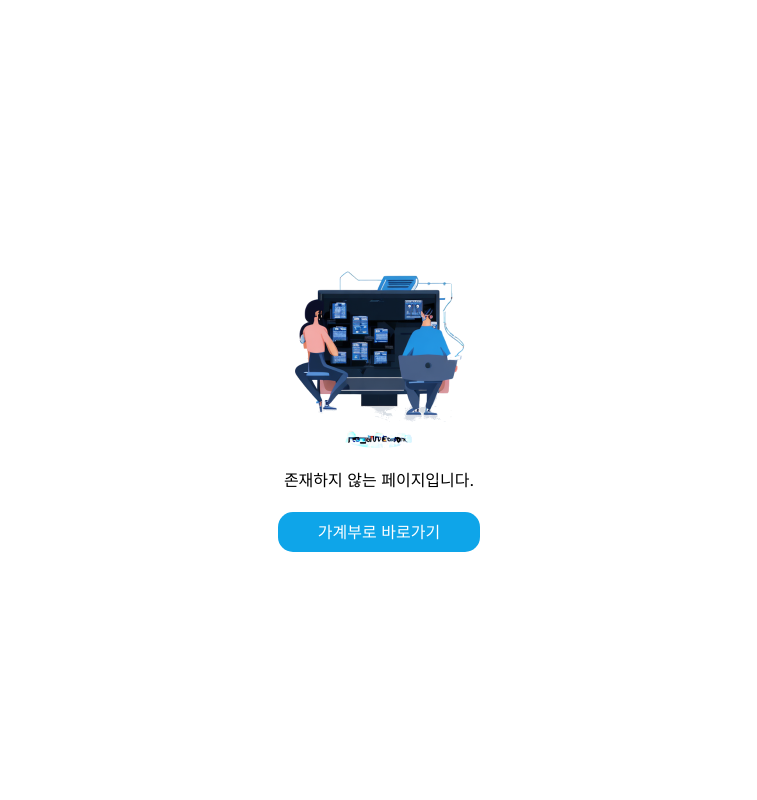
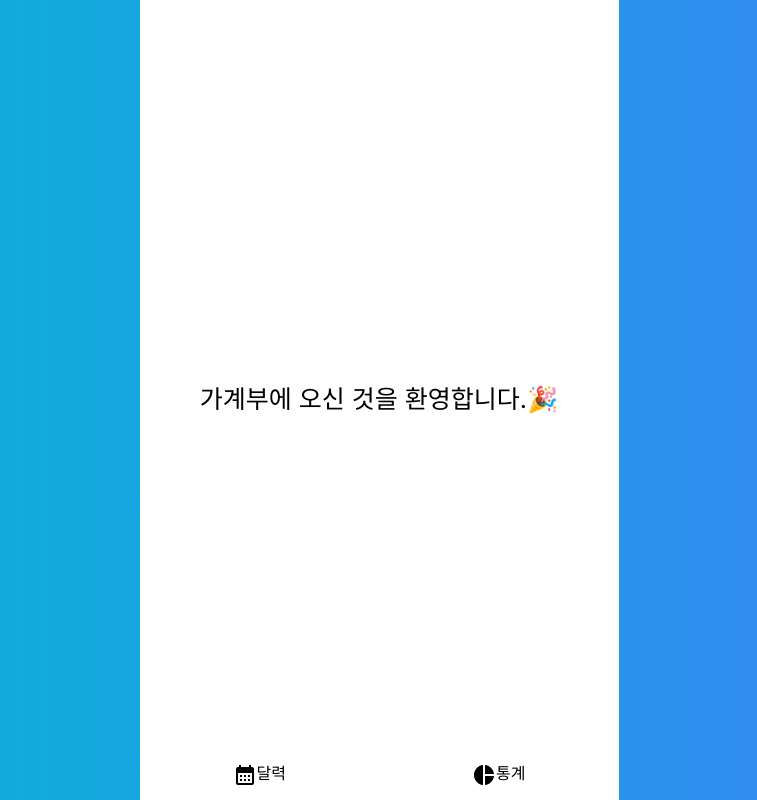
Before and after one commit to gagyeong17/account-book, a Next.js app: page / in a window 1280 px wide. Shown: the whole page, without its empty margins (261-1018 px from the left). Built offline with nearby package versions, Linux system fonts and the light colour scheme.

Commit message:
폴더구조 및 라우팅

```diff
--- a/package.json
+++ b/package.json
@@ -9,6 +9,10 @@
     "lint": "next lint"
   },
   "dependencies": {
+    "@emotion/react": "^11.11.3",
+    "@emotion/styled": "^11.11.0",
+    "@mui/icons-material": "^5.15.10",
+    "@mui/material": "^5.15.10",
     "commitizen": "^4.3.0",
     "cz-emoji": "^1.3.2-canary.2",
     "next": "14.1.0",
--- a/src/app/calendar/page.tsx
+++ b/src/app/calendar/page.tsx
@@ -1,5 +1,12 @@
+'use client';
+// import NavigationBar from '../components/NavigationBar';
 const Page = () => {
-  return <>가계부를 만들어 보겠습니다!</>;
+  return (
+    <div className="w-full">
+      {/* <NavigationBar title="가계부" /> */}
+      가계부
+    </div>
+  );
 };
 
 export default Page;
--- /dev/null
+++ b/src/app/components/Footer.tsx
@@ -0,0 +1,29 @@
+import Link from 'next/link';
+import CalendarMonthIcon from '@mui/icons-material/CalendarMonth';
+import PieChartIcon from '@mui/icons-material/PieChart';
+const Footer = () => {
+  const list = [
+    { title: '달력', icon: <CalendarMonthIcon />, href: '/calendar' },
+    { title: '통계', icon: <PieChartIcon />, href: '/statistics' },
+  ];
+
+  return (
+    <section className="items-center h-[52px] flex flex-row fixed bottom-0 w-full max-w-[479px]">
+      {list.map((item, index) => (
+        <Link
+          href={item.href}
+          key={index}
+          className="gap-1 w-1/2 flex items-center justify-center h-full
+          hover:bg-sky-100 active:bg-sky-100"
+        >
+          <button className="border-none">
+            {item.icon}
+            <span>{item.title}</span>
+          </button>
+        </Link>
+      ))}
+    </section>
+  );
+};
+
+export default Footer;
--- /dev/null
+++ b/src/app/components/NavigationBar.tsx
@@ -0,0 +1,39 @@
+import { memo } from 'react';
+
+interface Props {
+  title?: string;
+  leftBtn?: React.ReactNode;
+  rightBtn?: React.ReactNode;
+  bgColor?: string;
+}
+
+function NavigationBar({
+  title = '',
+  leftBtn = <></>,
+  rightBtn = <></>,
+  bgColor,
+}: Props) {
+  return (
+    <>
+      <section
+        className={`fixed left-0 top-0 z-[99] flex h-[52px] w-full items-center justify-between bg-[${bgColor}] px-[20px] py-[14px] ${bgColor ??
+          'bg-white'}`}
+      >
+        {/* LEFT BTN */}
+        <div className="flex flex-1 items-center justify-start">{leftBtn}</div>
+        {/* TITLE */}
+        {title && (
+          <div className="flex w-full flex-1 items-center justify-center text-base-900 body-1SB">
+            {title}
+          </div>
+        )}
+        {/* RIGHT BTN */}
+        <div className="flex flex-1 items-center justify-end">{rightBtn}</div>
+      </section>
+      {/* SPACING DIV */}
+      <div className="h-[52px] w-full"></div> {/* for padding top */}
+    </>
+  );
+}
+
+export default memo(NavigationBar);
--- a/src/app/layout.tsx
+++ b/src/app/layout.tsx
@@ -1,11 +1,11 @@
 import type { Metadata } from "next";
 import { Inter } from "next/font/google";
 import "./globals.css";
-
+import Footer from "./components/Footer";
 const inter = Inter({ subsets: ["latin"] });
 
 export const metadata: Metadata = {
-  title: "나연이와 가경이의 가계부",
+  title: "account-book",
   description: "나연이와 가경이의 가계부에 오신 것을 환영합니다.",
 };
 
@@ -15,8 +15,13 @@ export default function RootLayout({
   children: React.ReactNode;
 }>) {
   return (
-    <html lang="en">
-      <body className={inter.className}>{children}</body>
+    <html lang="ko">
+      <body className={inter.className}>
+      <div className="bg-gradient-to-r from-cyan-500 to-blue-500 h-screen flex justify-center">
+      <div className="bg-white max-w-[479px] w-full h-full">{children}</div>
+   <Footer/>
+    </div>
+        </body>
     </html>
   );
 }
--- /dev/null
+++ b/src/app/not-found.tsx
@@ -0,0 +1,23 @@
+import Image from 'next/image';
+import Link from 'next/link';
+
+export default function Page() {
+  return (
+    <div className="flex flex-col items-center justify-center">
+      <Image
+        src="/images/404.png"
+        quality={100}
+        width={200}
+        height={200}
+        priority
+        alt="404-image"
+      />
+      <h1 className="title-bold my-5">존재하지 않는 페이지입니다.</h1>
+      <Link href="/calendar">
+        <button className="rounded-md border-none bg-sky-500 text-white px-10 py-2">
+          가계부로 바로가기
+        </button>
+      </Link>
+    </div>
+  );
+}
--- a/src/app/page.tsx
+++ b/src/app/page.tsx
@@ -1,27 +1,11 @@
-"use client";
-
-import Image from "next/image";
-import { useRouter } from "next/navigation";
-
-export default function Page() {
-  const router = useRouter();
+const Page = () => {
   return (
-    <div className="flex flex-col items-center justify-center w-screen h-screen">
-      <Image
-        src="/images/404.png"
-        quality={100}
-        width={200}
-        height={200}
-        priority
-        alt="404-image"
-      />
-      <h1 className="title-bold my-5">존재하지 않는 페이지입니다.</h1>
-      <button
-        onClick={() => router.push("/calendar")}
-        className="rounded-md border-none bg-sky-500 text-white px-10 py-2"
-      >
-        가계부로 바로가기
-      </button>
+    <div className="items-center justify-center h-full flex flex-col">
+      <h1 className="title-bold my-5 text-[25px]">
+        가계부에 오신 것을 환영합니다.🎉
+      </h1>
     </div>
   );
-}
+};
+
+export default Page;
--- /dev/null
+++ b/src/app/statistics/page.tsx
@@ -0,0 +1,5 @@
+const Page = () => {
+  return <>통계</>;
+};
+
+export default Page;
```
Also changed, not shown: 1 other file (tests, documents, lock files or other folders).
